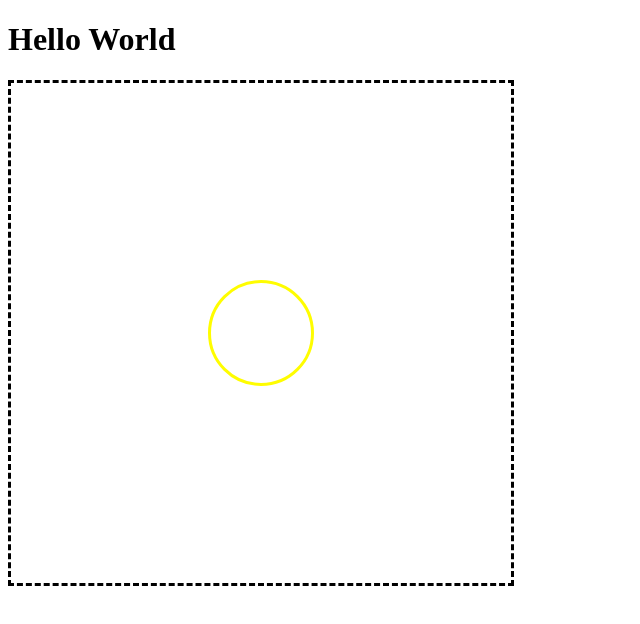
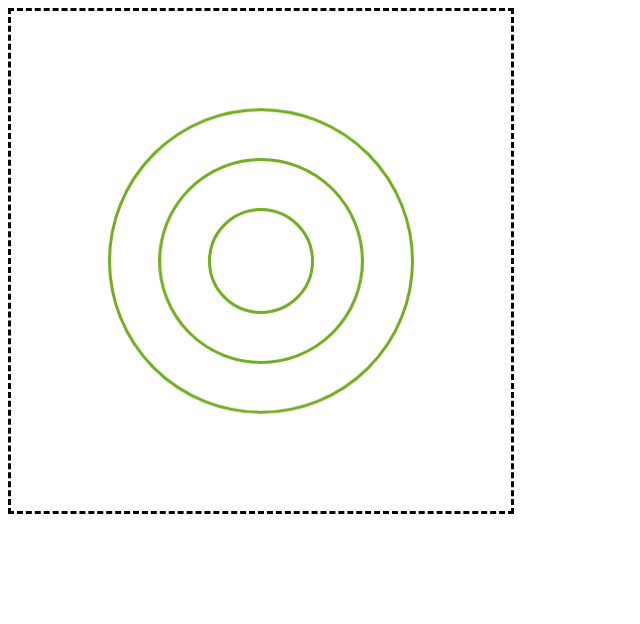
Before and after one commit to ErickMedinaLavielle/sandBox, a React (Create React App) app: page / in a window 1280 px wide. Shown: the top 624 px of the page, without its empty margins (0-640 px from the left). Built offline with nearby package versions, Linux system fonts and the light colour scheme.

Commit message:
Concentric circles 1,2,3

```diff
--- a/src/App.js
+++ b/src/App.js
@@ -4,7 +4,6 @@ import Circle from "./components/Circle";
 export default function App() {
   return (
     <div className="App">
-      <h1>Hello World</h1>
       <Circle />
     </div>
   );
--- a/src/components/Circle/Circle.js
+++ b/src/components/Circle/Circle.js
@@ -6,6 +6,8 @@ export default function Circle() {
   return (
     <div className="circle">
       <div className="circle-1" />
+      <div className="circle-2" />
+      <div className="circle-3" />
     </div>
   );
 }
--- a/src/components/Circle/Circle.scss
+++ b/src/components/Circle/Circle.scss
@@ -1,50 +1,59 @@
-// .circle{
-//   height: 500px;
-//   width: 500px;
-//   border-color: black;
-//   border-style: dashed;
-//   position: relative;
-//   align-items: center;
-//   display: flex;
-//   justify-content: center;
-//   &-1{
-//     // height: 100px;
-//     // width: 100px;
-//     // background-color: transparent;
-//     // border-color: red;
-//     // border-style: solid;
-//     // border-radius: 50%;
-//     // position: absolute;
-//     // animation-name: circle_1;
-//     // animation-duration: 2s;
-
-
 .circle{
-  height: 500px;
+    height: 500px;
     width: 500px;
     border-color: black;
     border-style: dashed;
+    align-items: center;
+    justify-content: center;
     position: relative;
-    align-items: center;
     display: flex;
-    justify-content: center;
-  &-1 {
+  &-1,&-2,&-3,&-4
+  ,&-5,&-6,&-7,&-8
+  ,&-9,&-10,&-11
+  ,&-12,&-13,&-14 {
+    position: absolute;
+    border-radius: 50%;
+    border: 3px solid #73AD21;
+    animation-name: circle-1;
+    animation-duration: 4s;
+    animation-iteration-count: infinite;
+    margin-left: 100;
+  }
+
+  &-1{
+    position: absolute;
     width: 100px;
     height: 100px;
-    border-color: red;
-    border-style: solid;
-    border-radius: 50%;
-    background-color: transparent;
-    -webkit-animation-name: example; /* Safari 4.0 - 8.0 */
-    -webkit-animation-duration: 4s; /* Safari 4.0 - 8.0 */
-    animation-name: example;
-    animation-duration: 4s;
-    animation-iteration-count: infinite;
+    animation-name: circle-1;
   }
 
-  /* Standard syntax */
-  @keyframes example {
-    from {border-color: red ;}
-    to {border-color: yellow;}
+    /* Standard syntax */
+    @keyframes circle-1 {
+      0% {transform: rotate3d(0,0,0,0deg)}
+      100% {transform: rotate3d(1,0,0,360deg)}
+    }
+
+  &-2{
+    position: absolute;
+    width: 200px;
+    height: 200px;
+    animation-name: circle-2;
+  }
+
+  @keyframes circle-2 {
+    0% {transform: rotate3d(0,0,0,0deg)}
+    100% {transform: rotate3d(0,1,0,360deg)}
+  }
+
+  &-3{
+    position: absolute;
+    width: 300px;
+    height: 300px;
+    animation-name: circle-3;
+  }
+
+  @keyframes circle-3 {
+    0% {transform: rotate3d(0,0,0,0deg)}
+    100% {transform: rotate3d(5,1,0,360deg)}
   }
 }
```
